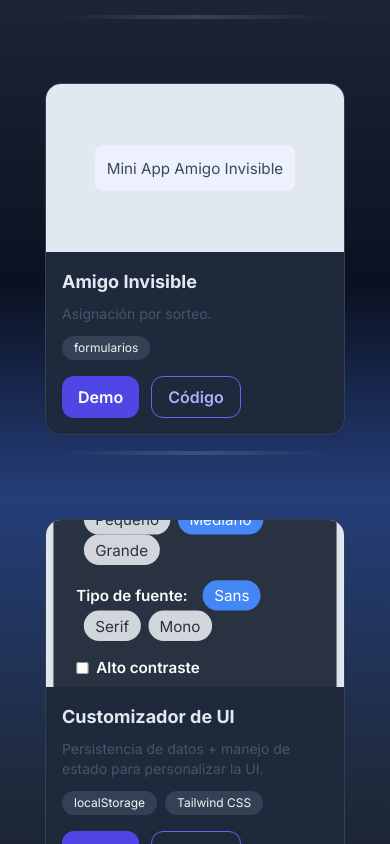
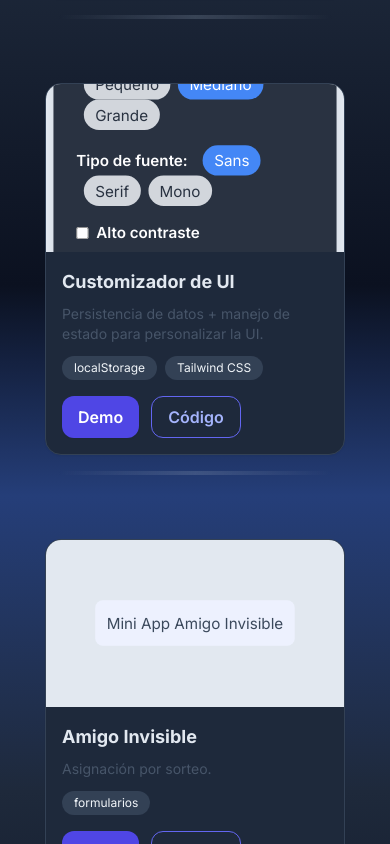
Before and after one commit to Andraxmm/Portfolio, a React (Vite) app: page / in a window 390 px wide. Shown: the part 4779-5623 px from the top of the page. Built offline with nearby package versions, Linux system fonts and the light colour scheme; no server answers.

Commit message:
Update Projects.jsx
fix: correccion modal amigo invisible

```diff
--- a/src/Components/Project/Projects.jsx
+++ b/src/Components/Project/Projects.jsx
@@ -85,7 +85,6 @@ export default function Projects() {
             demoHref="/peliculas"
           />
 
-          {/* Aviso de cambios en curso — visible en móvil y PC */}
           <span
             className="mt-2 inline-block text-xs px-2 py-0.5 rounded-full
                 bg-yellow-100 text-yellow-800 font-medium
@@ -95,7 +94,6 @@ export default function Projects() {
             ⚠️ Sección en desarrollo
           </span>
 
-          {/* separador solo móvil */}
           <div className="sm:hidden mt-4 h-1 w-11/12 mx-auto rounded-full bg-gradient-to-r from-transparent via-slate-400/25 to-transparent" />
         </div>
 
@@ -120,12 +118,11 @@ export default function Projects() {
               </div>
             }
           />
-          {/* separador solo móvil */}
           <div className="sm:hidden mt-4 h-1 w-11/12 mx-auto rounded-full bg-gradient-to-r from-transparent via-slate-400/25 to-transparent" />
         </div>
       </div>
 
-      {/* Mini proyectos */}
+      {/* Mini proyectos React */}
       <h3 className="mt-10 text-lg sm:text-xl font-bold flex items-center gap-2 px-5 sm:px-0 text-slate-900 dark:text-white">
         <FaReact className="text-cyan-500 text-lg sm:text-2xl" />
         Mini-Proyectos React
@@ -158,23 +155,6 @@ export default function Projects() {
             preview: <ControlledForm />,
           },
           {
-            title: 'Amigo Invisible',
-            desc: 'Asignación por sorteo.',
-            tags: ['formularios'],
-            code: CODE_LINKS.AmigoInvisible,
-            demoHref: '/amigo-invisible',
-            preview: (
-              <div
-                className="h-full flex flex-col justify-center items-center p-3 sm:p-6 rounded-lg
-      bg-indigo-50 transition-all duration-300 hover:shadow-xl hover:-translate-y-1"
-              >
-                <span className="text-slate-700 text-base sm:text-lg font-medium">
-                  Mini App Amigo Invisible
-                </span>
-              </div>
-            ),
-          },
-          {
             Comp: CustomUI,
             title: 'Customizador de UI',
             desc: 'Persistencia de datos + manejo de estado para personalizar la UI.',
@@ -197,7 +177,44 @@ export default function Projects() {
             >
               <Comp />
             </ProjectCard>
-            {/* separador solo móvil */}
+            <div className="sm:hidden mt-4 h-1 w-11/12 mx-auto rounded-full bg-gradient-to-r from-transparent via-slate-400/25 to-transparent" />
+          </div>
+        ))}
+      </div>
+
+      {/* Agregamos Amigo Invisible como proyecto separado que navega */}
+      <div className="mt-8 grid gap-4 sm:grid-cols-2 lg:grid-cols-3 px-5 sm:px-0">
+        {[
+          {
+            title: 'Amigo Invisible',
+            desc: 'Asignación por sorteo.',
+            tags: ['formularios'],
+            code: CODE_LINKS.AmigoInvisible,
+            demoHref: '/amigo-invisible',
+            preview: (
+              <div
+                className="h-full flex flex-col justify-center items-center p-3 sm:p-6 rounded-lg
+                bg-indigo-50 transition-all duration-300 hover:shadow-xl hover:-translate-y-1"
+              >
+                <span className="text-slate-700 text-base sm:text-lg font-medium">
+                  Mini App Amigo Invisible
+                </span>
+              </div>
+            ),
+          },
+        ].map(({ title, desc, tags, code, demoHref, preview }, i) => (
+          <div
+            key={i}
+            className="w-full max-w-[300px] sm:max-w-none mx-auto mb-8 sm:mb-0"
+          >
+            <ProjectCard
+              title={title}
+              desc={desc}
+              tags={tags}
+              code={code}
+              demoHref={demoHref} // <Link> se encarga de la navegación
+              preview={preview}
+            />
             <div className="sm:hidden mt-4 h-1 w-11/12 mx-auto rounded-full bg-gradient-to-r from-transparent via-slate-400/25 to-transparent" />
           </div>
         ))}
```
